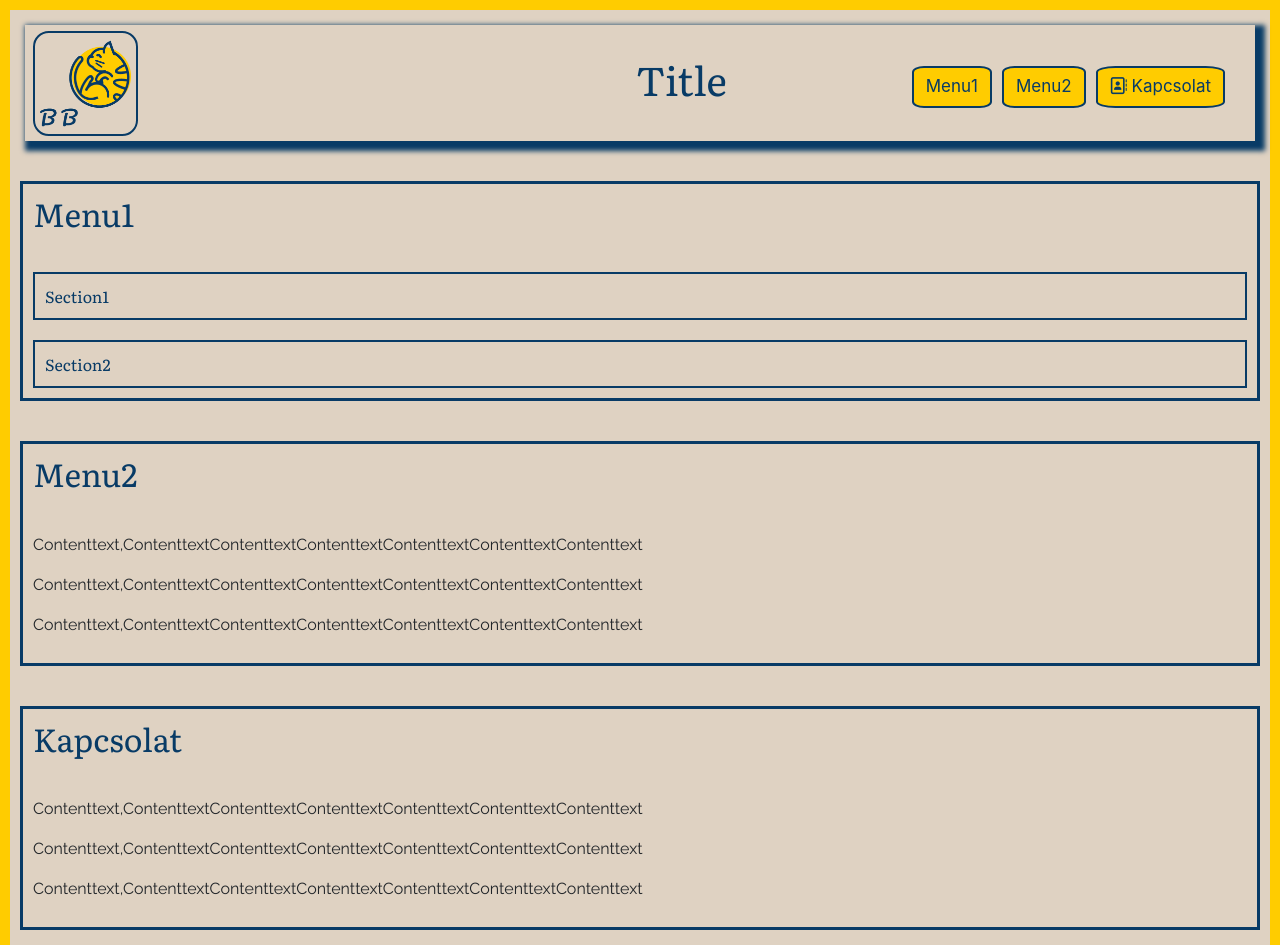
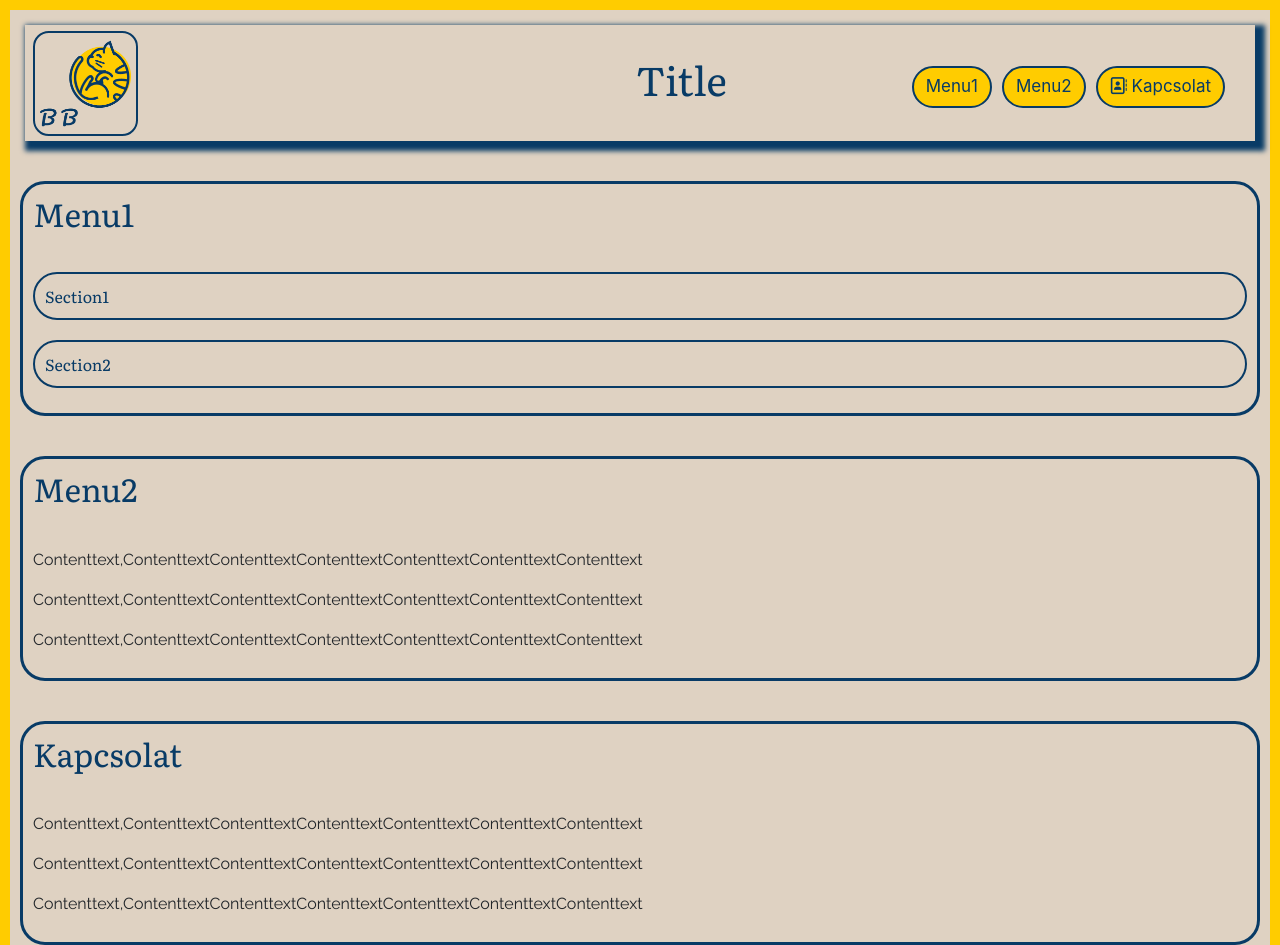
Before and after one commit to petra-rabai/website, a plain HTML site: page index.html in a window 1280 px wide. Shown: the top 945 px of the page. Drawn offline with nearby package versions, Linux system fonts and the light colour scheme.

Commit message:
change border styles

```diff
--- a/styles/style.css
+++ b/styles/style.css
@@ -31,6 +31,7 @@ body {
   outline: none;
   transition: 0.4s;
   border: 2px solid rgb(8, 59, 102);
+  border-radius: 25px;
   font-family: "Literata", serif;
 }
 .accordion:after {
@@ -55,10 +56,13 @@ body {
 .btn {
   margin-left: 10px;
   border: 2px solid rgb(8, 59, 102);
-  border-radius: 15%;
+  border-radius: 25px;
   color: rgb(8, 59, 102);
   background-color: rgb(255, 204, 0);
   font-size: 17px;
+}
+#accordion2{
+  margin-bottom:15px;
 }
 h1 {
   color: rgb(8, 59, 102);
@@ -79,6 +83,7 @@ p {
   margin-left: 10px;
   margin-right: 10px;
   border: 3px solid rgb(8, 59, 102);
+  border-radius: 25px;
   padding: 10px;
 }
 #content-section2 {
@@ -87,6 +92,7 @@ p {
   margin-left: 10px;
   margin-right: 10px;
   border: 3px solid rgb(8, 59, 102);
+  border-radius: 25px;
   padding: 10px;
 }
 #content-section3 {
@@ -95,6 +101,7 @@ p {
   margin-left: 10px;
   margin-right: 10px;
   border: 3px solid rgb(8, 59, 102);
+  border-radius: 25px;
   padding: 10px;
   margin-bottom: 20px;
 }
```
